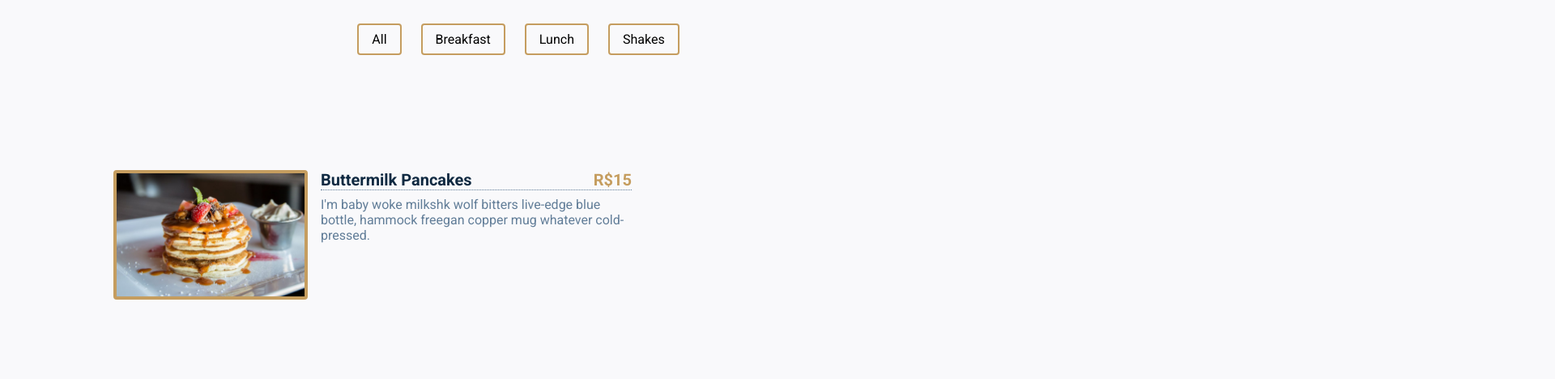
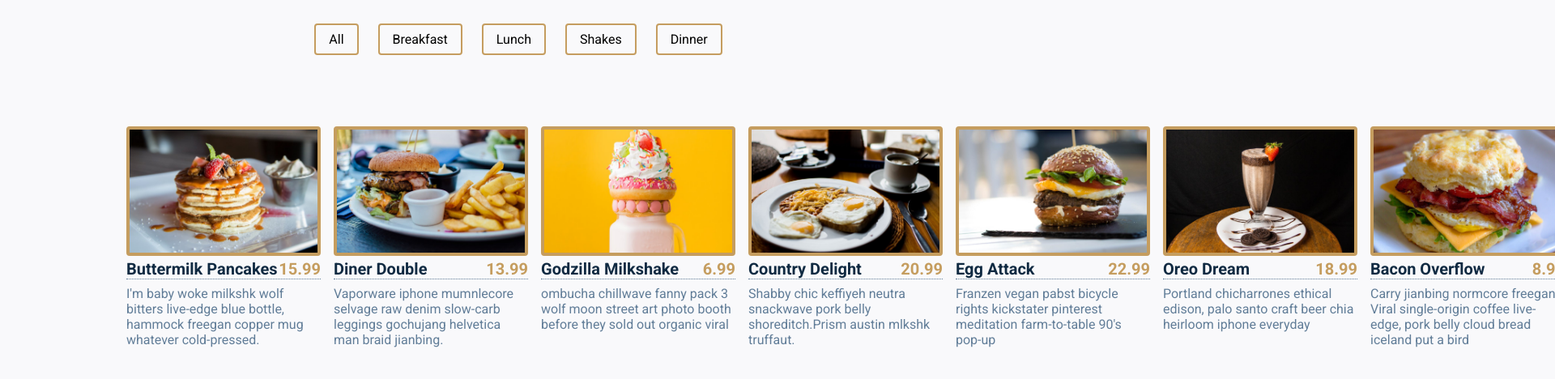
Before and after one commit to IsabellaMyreah/seuMenu, a plain HTML site: page seuMenu/index.html in a window 1280 px wide. Shown: the part 178-646 px from the top of the page at 81% size, 1920 px wide, since content can reach past the window. Drawn offline with Linux system fonts and the light colour scheme.

Commit message:
Add files via upload

```diff
--- a/seuMenu/index.html
+++ b/seuMenu/index.html
@@ -15,35 +15,15 @@
             </div>
 
             <div class="button-container">
-                <button class="filter-button" data-id="all">All</button>
-                <button class="filter-button" data-id="breakfast">Breakfast</button>
-                <button class="filter-button" data-id="lunch">Lunch</button>
-                <button class="filter-button" data-id="shakes">Shakes</button>
 
             </div>
         </header>
 
         <section class="menu">
             <div class="menu-items">
-                <div class="item-image">
-                    <img src="./images/item-1.jpeg" alt="">
-                </div>
-
-                <div class="item-info">
-                    <div class="item-title">
-                        <p>Buttermilk Pancakes</p>
-                        <p class="price">R$15</p>
-                    </div>
-
-                    <div class="item-description">
-                        <p>
-                            I'm baby woke milkshk wolf bitters live-edge blue bottle, hammock freegan copper mug whatever cold-pressed.
-                        </p>
-                    </div>
-                </div>
-            </div>
+                <div class="item-image"></div>
         </section>
     </main>
-
+    <script src="./script.js"></script>
 </body>
 </html>
--- a/seuMenu/script.js
+++ b/seuMenu/script.js
@@ -74,7 +74,7 @@ const menu = [
     {
         id: 9,
         title: "Quarantine Buddy",
-        category: "Shake",
+        category: "Shakes",
         price: 16.99,
         image: "./images/item-9.jpeg",
         description: "Skateboard fam synth authentic semiotics. Live-edge lyft af, edison buld yuccie crucifix microdosing",
@@ -88,4 +88,53 @@ const menu = [
         image: "./images/item-10.jpeg",
         description: "Skateboard fam synth authentic semiotics. Live-edge lyft af, edison buld yuccie crucifix microdosing",
     }
-]
+];
+
+const menuItems = document.querySelector('.menu-items');
+const buttonContainer = document.querySelector('.button-container');
+
+window.addEventListener("DOMContentLoaded", () => {
+    displayMenuButtons()
+})
+
+menu.map((item) => {
+    let html = `
+    <div class="content">
+    <div class="item-image">
+        <img src="${item.image}" alt="${item.title}" />
+    </div>
+    <div class="item-info">
+        <div class="item-title">
+        <p>${item.title}</p>
+        <p class="price">${item.price}</p>
+    </div>
+    <div class="item-description">
+        <p>
+         ${item.description}
+        </p>
+    </div>
+    </div>
+    </div>
+    `
+
+    menuItems.innerHTML += html
+    });
+
+    function displayMenuButtons() {
+        const categories = menu.reduce((value, item) => {
+            if(!value.includes(item.category)){
+                value.push(item.category)
+
+            }
+
+            return value;
+        }, ["all"]);
+
+        const categoryButtons = categories.map((category) =>{
+            return `
+            <button class="filter-button" data-id="${category}">${category}</button>
+            `
+        }).join("");
+
+        buttonContainer.innerHTML += categoryButtons;
+    }
```
